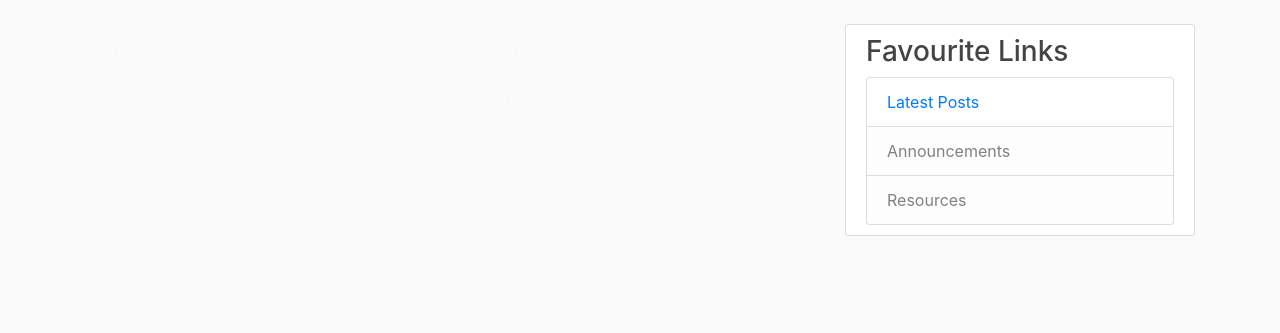
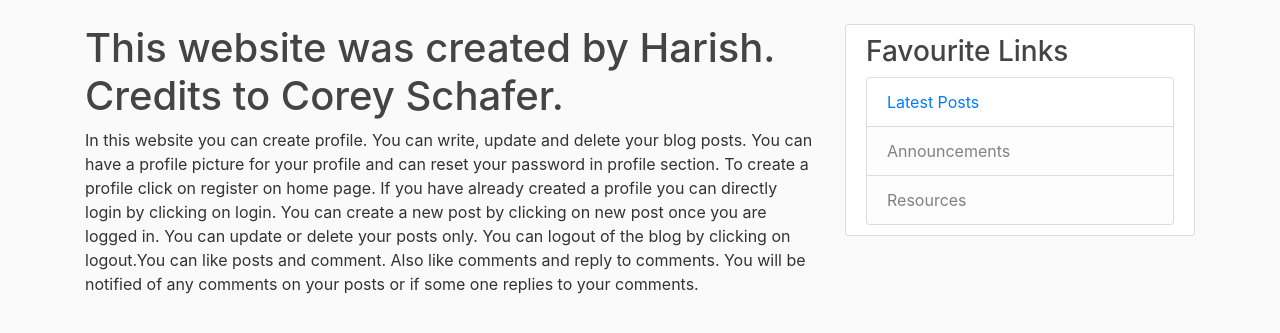
Before and after one commit to harish-gunda18/mysite, a Django app: template blog/templates/blog/about.html in a window 1280 px wide. Shown: the part 56-389 px from the top of the page. Run offline with Django 3.2, Linux system fonts and the light colour scheme; the template is opened without the code that fills it, so the values that code supplies are empty; some libraries are stand-ins or nearby versions.

Commit message:
changed text color to dark

```diff
--- a/blog/templates/blog/about.html
+++ b/blog/templates/blog/about.html
@@ -1,13 +1,14 @@
 {% extends "blog/base.html" %}
 {% block content %}
     <body>
-        <h1 class="text-light">This website was created by Harish. Credits to Corey Schafer.</h1>
-        <p class="text-light">
-In this website you can create profile. You can write, update and delete your blog posts.
-You can have a profile picture for your profile and can reset your password in profile section.
-To create a profile click on register on home page. If you have already created a profile you can directly login by
-clicking on login. You can create a new post by clicking on new post once you are logged in. You can update or delete
-your posts only. You can logout of the blog by clicking on logout.You can like posts and comment. Also like comments and reply to comments. You will be notified of any comments on your
-posts or if some one replies to your comments.</p>
+        <h1>This website was created by Harish. Credits to Corey Schafer.</h1>
+        <p>
+            In this website you can create profile. You can write, update and delete your blog posts.
+            You can have a profile picture for your profile and can reset your password in profile section.
+            To create a profile click on register on home page. If you have already created a profile you can directly login by
+            clicking on login. You can create a new post by clicking on new post once you are logged in. You can update or delete
+            your posts only. You can logout of the blog by clicking on logout.You can like posts and comment. Also like comments and reply to comments. You will be notified of any comments on your
+            posts or if some one replies to your comments.
+        </p>
     </body>
 {% endblock content %}
```
